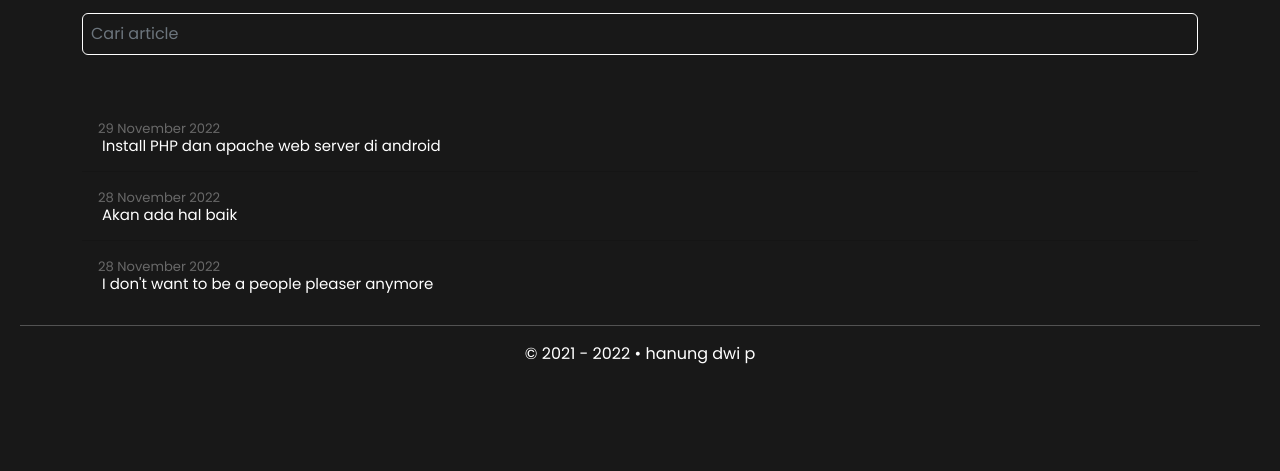
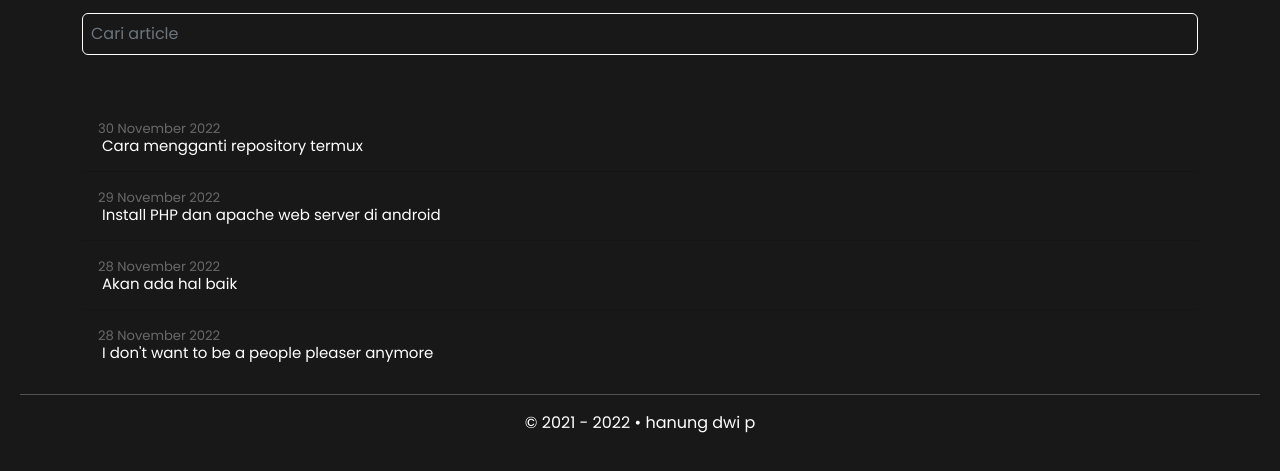
Before and after one commit to etheru7/blog, a plain HTML site: page articles/index.html in a window 1280 px wide. Shown: the part 257-728 px from the top of the page. Drawn offline with nearby package versions, Linux system fonts and the light colour scheme; a web font is replaced by a local one.

Commit message:
Update index.html

```diff
--- a/articles/index.html
+++ b/articles/index.html
@@ -40,6 +40,7 @@ I write based on my thoughts, I'm a beginner on programming. I am very enthusias
       <!-- livesearch -->
 <input type="text" class="form-control mb-5 p-2" placeholder="Cari article" id="search-input">
 <ul class="list-group list-group-flush text-primary h5">
+    <li class="list-group-item p-3"><small class="date">30 November 2022<br></small><a href="cara-mengganti-repo-termux.html">Cara mengganti repository termux</a></li>
   <li class="list-group-item p-3"><small class="date">29 November 2022<br></small><a href="web-server.html">Install PHP dan apache web server di android</a></li>
   <li class="list-group-item p-3"><small class="date">28 November 2022<br></small><a href="hal-baik.html">Akan ada hal baik</a></li>
   <li class="list-group-item p-3"><small class="date">28 November 2022<br></small><a href="people-pleaser.html">I don't want to be a people pleaser anymore</a></li>
```
